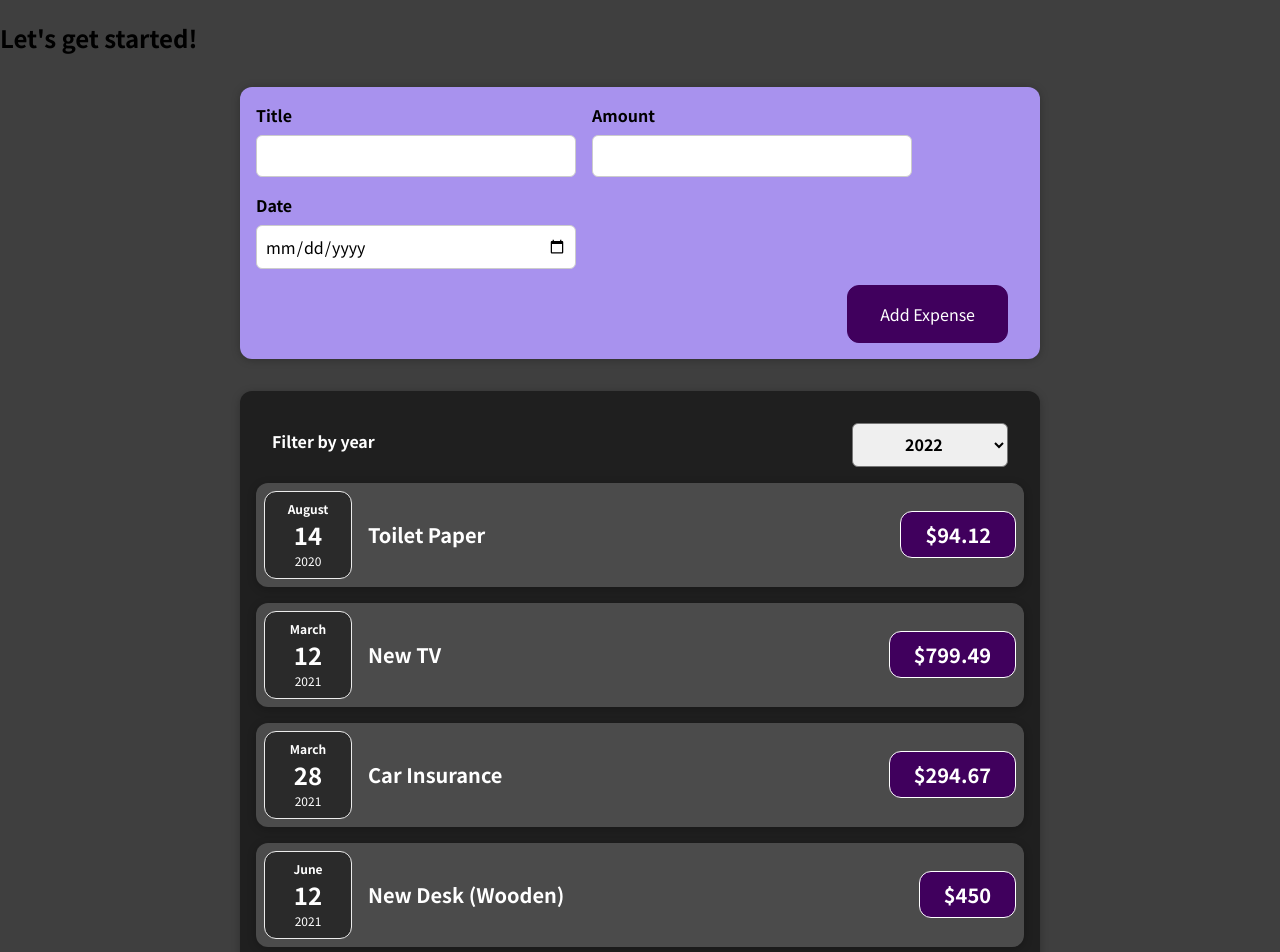
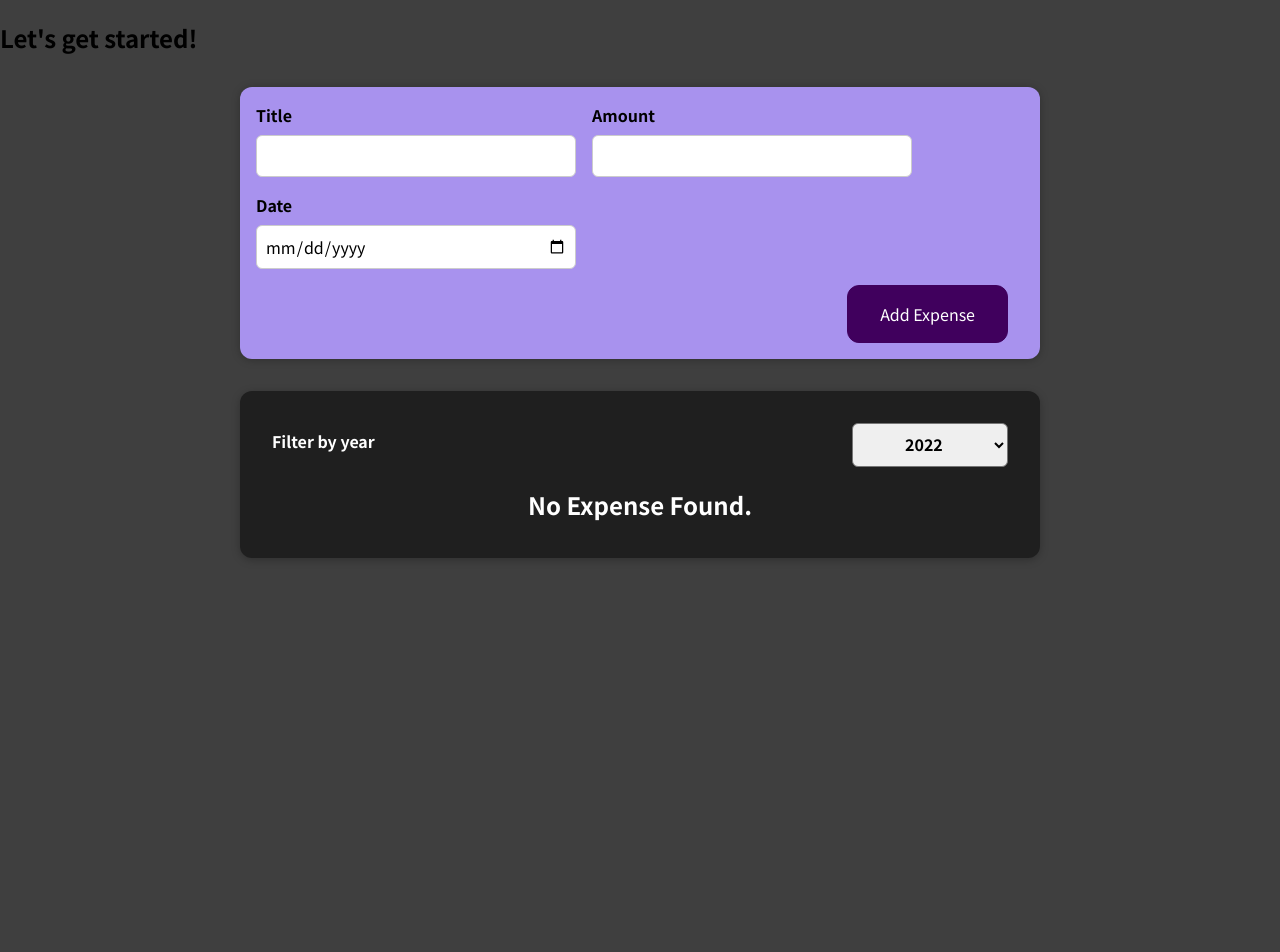
Before and after one commit to kashishahuja2002/Expense-App, a React (Create React App) app: page / in a window 1280 px wide. Shown: the top 952 px of the page. After the commit the page ends 800 px from the top, so only its background shows below. Built offline with nearby package versions, Linux system fonts and the light colour scheme.

Commit message:
filter by year

```diff
--- a/src/App.js
+++ b/src/App.js
@@ -1,13 +1,8 @@
-
+import React, { useState } from "react";
 import Expenses from "./components/Expenses/Expenses";
 import NewExpense from "./components/NewExpense/NewExpense";
 
-const App = () => {
-  const handleNewExpense = (newExpense) => {
-    console.log(newExpense);
-  };
-
-  const expenses = [
+let dummyExpenses = [
   {
     id: 'e1',
     title: 'Toilet Paper',
@@ -23,17 +18,27 @@
   },
   {
     id: 'e4',
-      title: 'New Desk (Wooden)',
+    title: 'New Table (Wooden)',
     amount: 450,
     date: new Date(2021, 5, 12),
   },
 ];
 
+const App = () => {
+
+  let [expenses, setExpenses] = useState(dummyExpenses);
+
+  const handleNewExpense = (newExpense) => {
+    setExpenses(prevExpenses => {
+      return [newExpense, ...prevExpenses];
+    });
+  };
+
   return (
     <div>
       <h2>Let's get started!</h2>
       <NewExpense onNewExpense={handleNewExpense}></NewExpense>
-      <Expenses expenseItem={expenses}/>
+      <Expenses expenseItem={expenses} />
     </div>
   );
 }
--- a/src/components/Expenses/ExpenseItem.js
+++ b/src/components/Expenses/ExpenseItem.js
@@ -5,6 +5,7 @@
 
 const ExpenseItem = (props) => {
     return (
+        <li>
             <Card className="expense-item">
                 <ExpenseDate date={props.date}/>
                 <div className="expense-item__description">
@@ -12,6 +13,7 @@
                     <div className="expense-item__price">${props.amount}</div>
                 </div>
             </Card>
+        </li>
     );
 }
 
--- a/src/components/Expenses/Expenses.js
+++ b/src/components/Expenses/Expenses.js
@@ -1,38 +1,22 @@
 import React, { useState } from 'react';
 import './Expenses.css';
-import ExpenseItem from './ExpenseItem';
 import Card from '../UI/Card';
 import ExpensesFilter from '../ExpensesFilter/ExpensesFilter';
+import ExpensesList from './ExpensesList';
 
 const Expenses = (props) => {
-    const [Year, SelectYear] = useState('2021');
+    const [Year, SelectYear] = useState('2022');
 
     const handleSelectYear = (year) => {
         SelectYear(year);
     }
 
+    const filteredExpenses = (props.expenseItem.filter(expense => expense.date.getFullYear() == Year));
+
     return (
         <Card className="expenses">
             <ExpensesFilter onSelectYear={handleSelectYear}></ExpensesFilter>
-
-            <ExpenseItem
-                title={props.expenseItem[0].title}
-                amount={props.expenseItem[0].amount}
-                date={props.expenseItem[0].date}
-            />
-            <ExpenseItem
-                title={props.expenseItem[1].title}
-                amount={props.expenseItem[1].amount}
-                date={props.expenseItem[1].date}
-            /><ExpenseItem
-                title={props.expenseItem[2].title}
-                amount={props.expenseItem[2].amount}
-                date={props.expenseItem[2].date}
-            /><ExpenseItem
-                title={props.expenseItem[3].title}
-                amount={props.expenseItem[3].amount}
-                date={props.expenseItem[3].date}
-            />
+            <ExpensesList items={filteredExpenses}></ExpensesList>
         </Card>
     );
 }
--- /dev/null
+++ b/src/components/Expenses/ExpensesList.css
@@ -0,0 +1,9 @@
+.expenses-list {
+  list-style: none;
+  padding: 0;
+}
+
+.expenses-list__fallback {
+  color: white;
+  text-align: center;
+}
--- /dev/null
+++ b/src/components/Expenses/ExpensesList.js
@@ -0,0 +1,23 @@
+import React from 'react';
+import './ExpensesList.css';
+import ExpenseItem from './ExpenseItem';
+
+const ExpensesList = (props) => {
+
+    if(props.items.length == 0) {
+        return <h2 className="expenses-list__fallback">No Expense Found.</h2>
+    }
+
+    return <ul className="expenses-list">
+        {props.items.map( expense =>
+            <ExpenseItem
+                key={expense.id}
+                title={expense.title}
+                amount={expense.amount}
+                date={expense.date}
+            />)
+        }
+    </ul>;
+};
+
+export default ExpensesList;
```
Also changed, not shown: 1 other file (tests, documents, lock files or other folders). Lines whose indentation alone changed are shown as unchanged.
